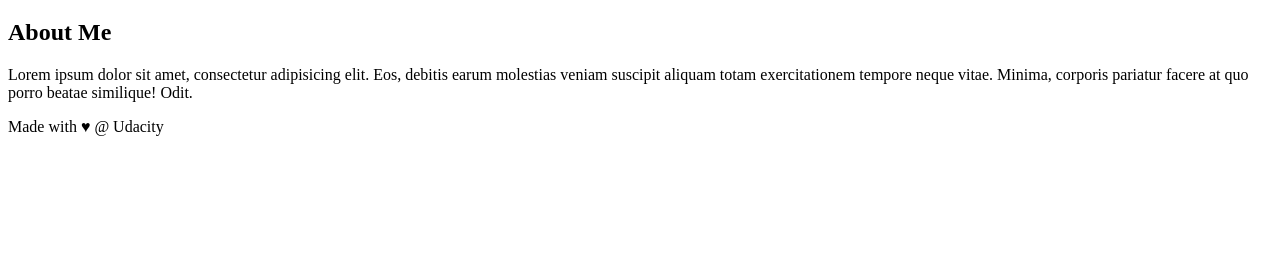
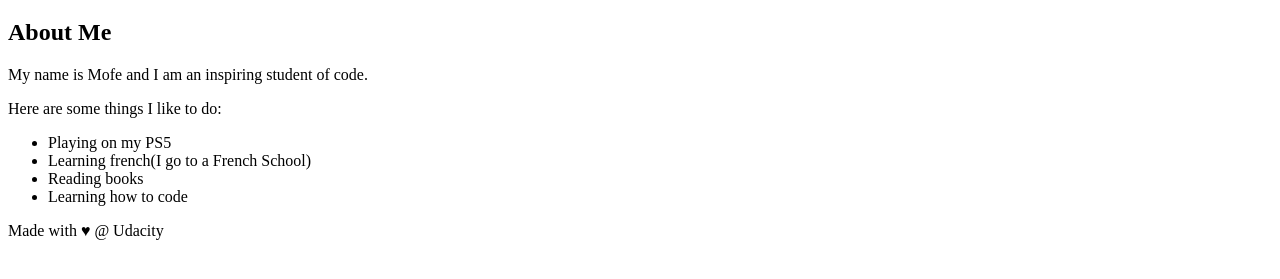
Before and after one commit to Mofe2014/new-git-project, a plain HTML site: page index.html in a window 1280 px wide. Shown: the part 61-340 px from the top of the page. Drawn offline with Linux system fonts and the light colour scheme.

Commit message:
Added more juicy content to the sidebar :)

```diff
--- a/index.html
+++ b/index.html
@@ -22,7 +22,14 @@
 <aside>
     <h2>About Me</h2>
 
-    <p>Lorem ipsum dolor sit amet, consectetur adipisicing elit. Eos, debitis earum molestias veniam suscipit aliquam totam exercitationem tempore neque vitae. Minima, corporis pariatur facere at quo porro beatae similique! Odit.</p>
+    <p>My name is Mofe and I am an inspiring student of code.</p>
+    <p>Here are some things I like to do: </p>
+    <ul>
+        <li>Playing on my PS5</li>
+        <li>Learning french(I go to a French School)</li>
+        <li>Reading books</li>
+        <li>Learning how to code</li>
+    </ul>
 </aside>
 <!-- end of new content -->
     <footer>
```
